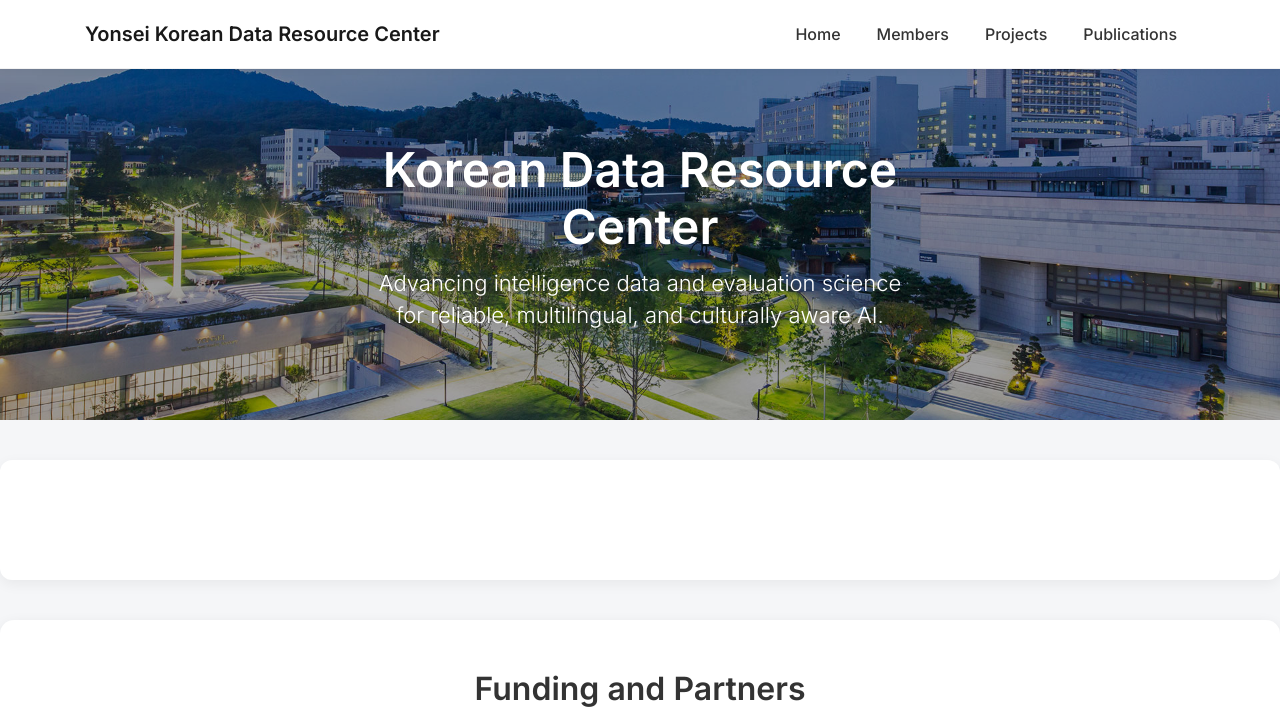
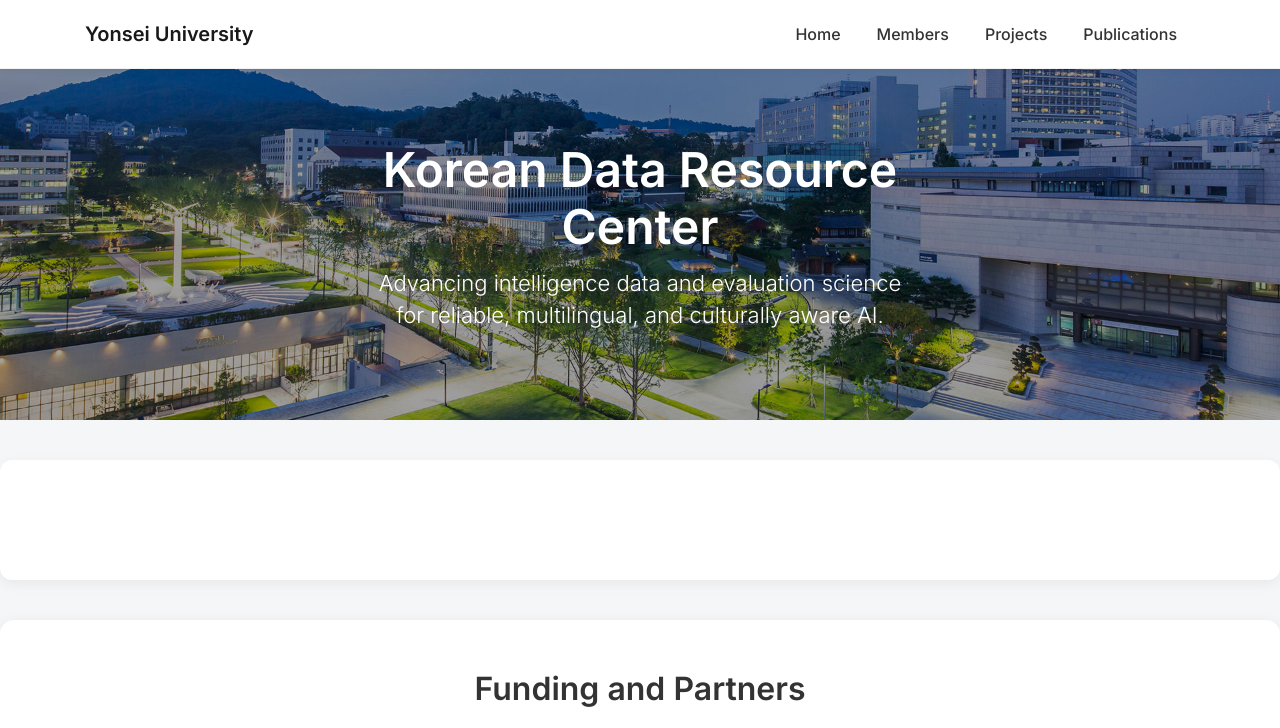
Before and after one commit to wangxiaonan-git/kdarc-lab, a Jekyll site: the page built from index.html, in a window 1280 px wide and 1288 px high. Shown: the top 728 px of the window. Built offline with Jekyll 4.4.1, drawn with Linux system fonts in a browser that asks for light colours; grey boxes are pictures that could not be loaded.

Commit message:
Update default.html

```diff
--- a/_layouts/default.html
+++ b/_layouts/default.html
@@ -151,7 +151,7 @@
 <!-- NAV -->
 <nav class="navbar navbar-expand-lg navbar-light fixed-top">
   <div class="container">
-    <a class="navbar-brand" href="/kdarc-lab/">Yonsei Korean Data Resource Center</a>
+    <a class="navbar-brand" href="/kdarc-lab/">Yonsei University</a>
     <button class="navbar-toggler" type="button" data-toggle="collapse" data-target="#navbarNav">
       <span class="navbar-toggler-icon"></span>
     </button>
```
